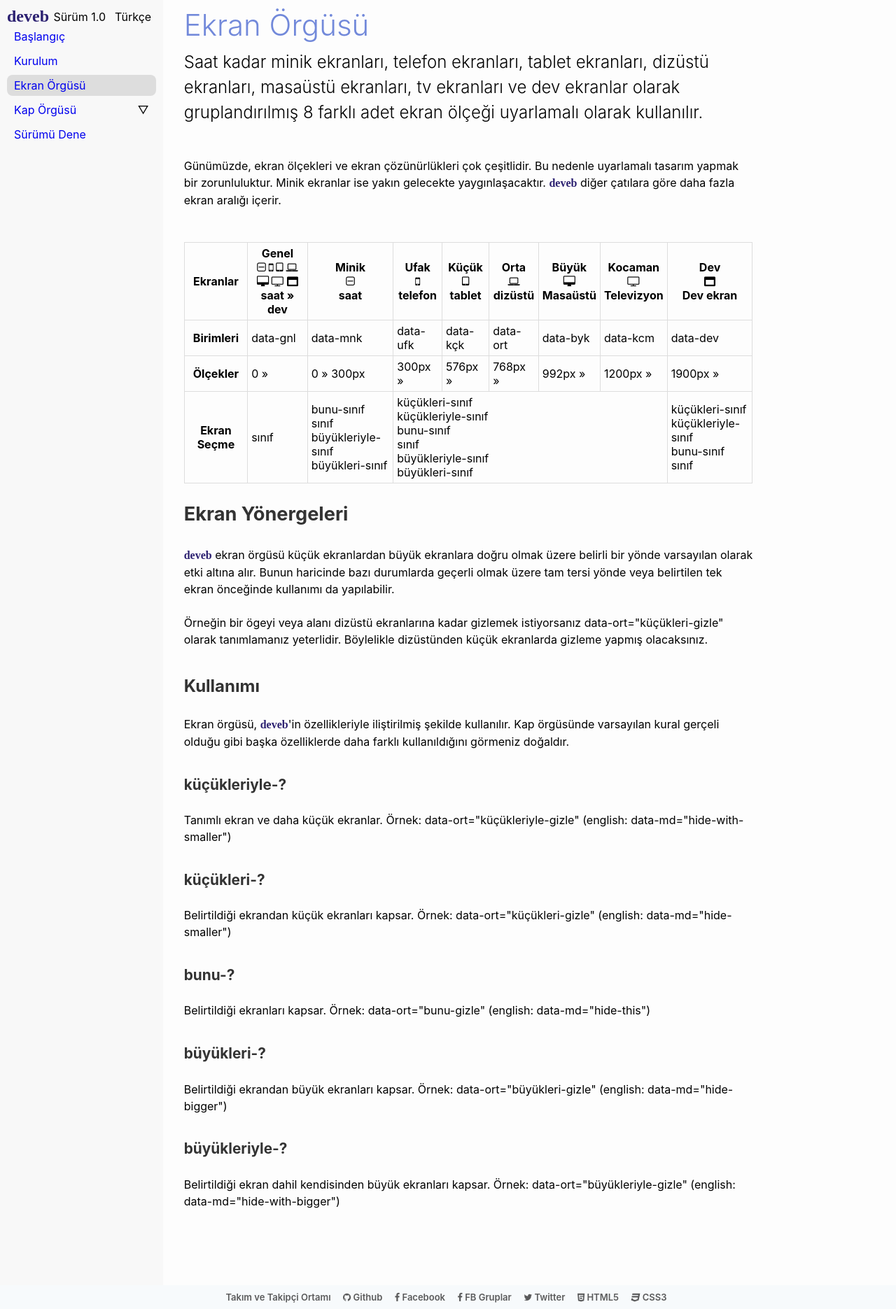
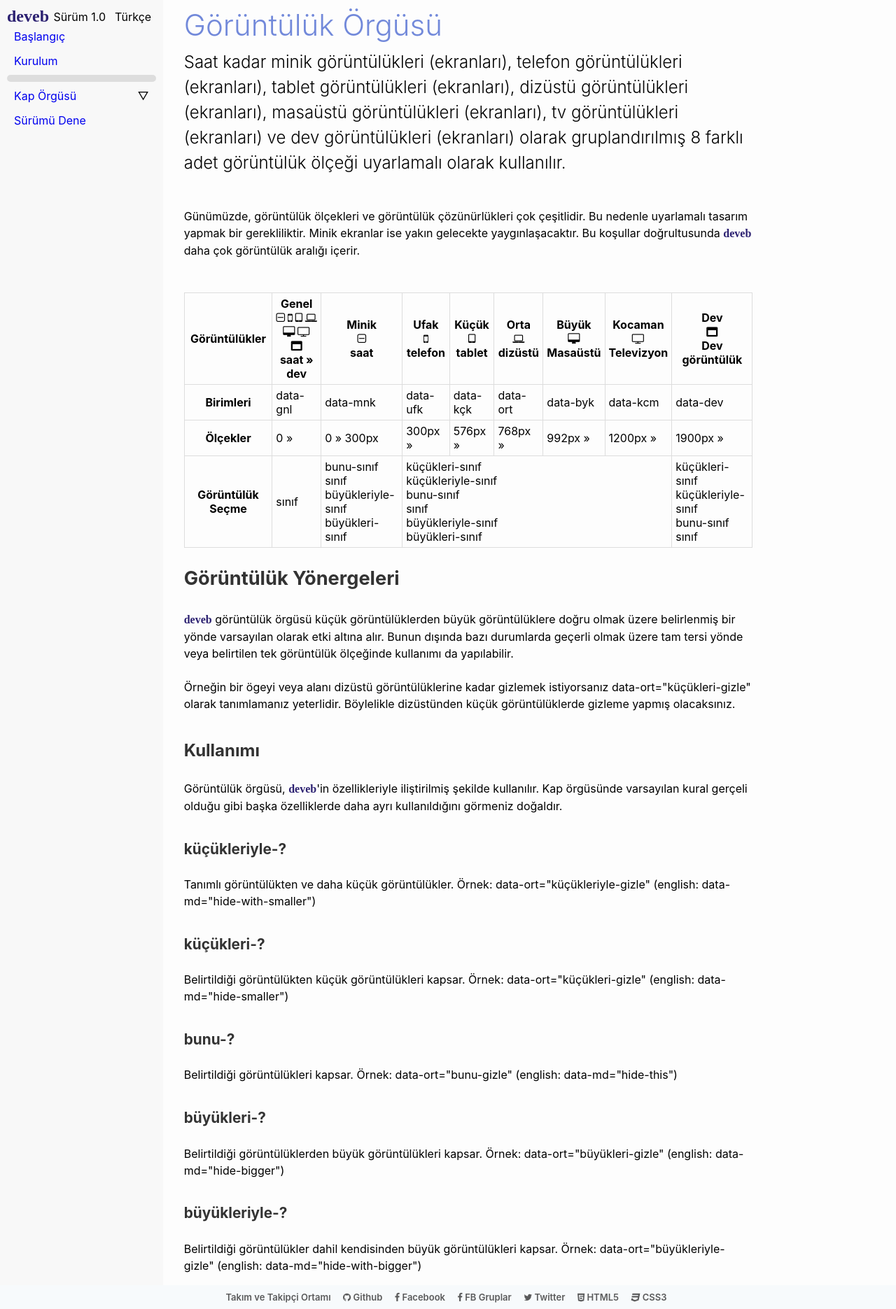
Before and after one commit to data-deveb/data-deveb.github.io, a Jekyll site: the page built from 1.0/tr/goruntuluk-orgusu.html, in a window 1280 px wide. Shown: the whole page at 70% size. Built offline with Jekyll 4.4.1, drawn with Linux system fonts in a browser that asks for light colours; some web fonts are replaced.

Commit message:
Türkçeleştirme çalışmaları
Ekran sözcüğü görüntülük sözcüğü ile değiştirilme başlangıcı.

```diff
--- a/1.0/tr/ekran-orgusu.html
+++ b/1.0/tr/goruntuluk-orgusu.html
@@ -1,21 +1,19 @@
 ---
 layout: s1n0/varsayilan
-title: Ekran Örgüsü
+title: Görüntülük Örgüsü
 description: Web tasarımları için flex uyumlu responsive frontend framework olan deveb, ekran örgüsüyle kullanıma hazır.
 ---
 <p class="girlik">
-  Saat kadar minik ekranları, telefon ekranları, tablet ekranları, dizüstü ekranları,
-  masaüstü ekranları, tv ekranları ve dev ekranlar olarak gruplandırılmış
-  8 farklı adet ekran ölçeği uyarlamalı olarak kullanılır.
+  Saat kadar minik görüntülükleri (ekranları), telefon görüntülükleri (ekranları), tablet görüntülükleri (ekranları), dizüstü görüntülükleri (ekranları), masaüstü görüntülükleri (ekranları), tv görüntülükleri (ekranları) ve dev görüntülükleri (ekranları) olarak gruplandırılmış 8 farklı adet görüntülük ölçeği uyarlamalı olarak kullanılır.
 </p>
 <p>
-  Günümüzde, ekran ölçekleri ve ekran çözünürlükleri çok çeşitlidir. Bu nedenle uyarlamalı tasarım yapmak bir zorunluluktur. Minik ekranlar ise yakın gelecekte yaygınlaşacaktır. <span class="simget">deveb</span> diğer çatılara göre daha fazla ekran aralığı içerir.
+  Günümüzde, görüntülük ölçekleri ve görüntülük çözünürlükleri çok çeşitlidir. Bu nedenle uyarlamalı tasarım yapmak bir gerekliliktir. Minik ekranlar ise yakın gelecekte yaygınlaşacaktır. Bu koşullar doğrultusunda <span class="simget">deveb</span> daha çok görüntülük aralığı içerir.
 </p>
 <p></p>
 <table class="tablo">
   <thead>
     <tr>
-      <th>Ekranlar</th>
+      <th>Görüntülükler</th>
       <th>
         Genel <br>
         <i class="fa fa-minus-square-o" aria-hidden="true"></i>
@@ -60,7 +58,7 @@ description: Web tasarımları için flex uyumlu responsive frontend framework o
       <th>
         Dev <br>
         <i class="fa fa-window-maximize" aria-hidden="true"></i>
-        <br><span data-metin="olumlu ince">Dev ekran</span>
+        <br><span data-metin="olumlu ince">Dev görüntülük</span>
       </th>
     </tr>
   </thead>
@@ -88,7 +86,7 @@ description: Web tasarımları için flex uyumlu responsive frontend framework o
       <td>1900px »</td>
     </tr>
     <tr>
-      <th>Ekran Seçme</th>
+      <th>Görüntülük Seçme</th>
       <td><span data-metin="ana gri">sınıf</span></td>
       <td>bunu-<span data-metin="ana gri">sınıf</span><br><span data-metin="ana gri">sınıf</span><br>büyükleriyle-<span data-metin="ana gri">sınıf</span><br>büyükleri-<span data-metin="ana gri">sınıf</span></td>
       <td colspan="5">küçükleri-<span data-metin="ana gri">sınıf</span><br>küçükleriyle-<span data-metin="ana gri">sınıf</span><br>bunu-<span data-metin="ana gri">sınıf</span><br><span data-metin="ana gri">sınıf</span><br>büyükleriyle-<span data-metin="ana gri">sınıf</span><br>büyükleri-<span data-metin="ana gri">sınıf</span></td>
@@ -97,47 +95,47 @@ description: Web tasarımları için flex uyumlu responsive frontend framework o
   </tbody>
 </table>
 
-<h3>Ekran Yönergeleri</h3>
+<h3>Görüntülük Yönergeleri</h3>
 
 <p>
-  <span class="simget">deveb</span> ekran örgüsü küçük ekranlardan büyük ekranlara
-  doğru olmak üzere belirli bir yönde varsayılan olarak etki altına alır. Bunun
-  haricinde bazı durumlarda geçerli olmak üzere tam tersi yönde veya belirtilen
-  tek ekran önceğinde kullanımı da yapılabilir.
+  <span class="simget">deveb</span> görüntülük örgüsü küçük görüntülüklerden büyük görüntülüklere
+  doğru olmak üzere belirlenmiş bir yönde varsayılan olarak etki altına alır. Bunun
+  dışında bazı durumlarda geçerli olmak üzere tam tersi yönde veya belirtilen
+  tek görüntülük ölçeğinde kullanımı da yapılabilir.
   <br><br>
-  Örneğin bir ögeyi veya alanı dizüstü ekranlarına kadar gizlemek istiyorsanız
+  Örneğin bir ögeyi veya alanı dizüstü görüntülüklerine kadar gizlemek istiyorsanız
   <span data-metin="ana">data-ort="küçükleri-gizle"</span> olarak tanımlamanız yeterlidir.
-  Böylelikle dizüstünden küçük ekranlarda gizleme yapmış olacaksınız.
+  Böylelikle dizüstünden küçük görüntülüklerde gizleme yapmış olacaksınız.
 </p>
 
 <h4>Kullanımı</h4>
 <p>
-  Ekran örgüsü, <span class="simget">deveb</span>'in özellikleriyle iliştirilmiş
+  Görüntülük örgüsü, <span class="simget">deveb</span>'in özellikleriyle iliştirilmiş
   şekilde kullanılır. Kap örgüsünde varsayılan kural gerçeli olduğu gibi başka
-  özelliklerde daha farklı kullanıldığını görmeniz doğaldır.
+  özelliklerde daha ayrı kullanıldığını görmeniz doğaldır.
 </p>
 <h5>küçükleriyle-?</h5>
 <p>
-  Tanımlı ekran ve daha küçük ekranlar. Örnek:
+  Tanımlı görüntülükten ve daha küçük görüntülükler. Örnek:
   data-ort="küçükleriyle-gizle" (english: data-md="hide-with-smaller")
 </p>
 <h5>küçükleri-?</h5>
 <p>
-  Belirtildiği ekrandan küçük ekranları kapsar. Örnek: data-ort="küçükleri-gizle"
+  Belirtildiği görüntülükten küçük görüntülükleri kapsar. Örnek: data-ort="küçükleri-gizle"
   (english: data-md="hide-smaller")
 </p>
 <h5>bunu-?</h5>
 <p>
-  Belirtildiği ekranları kapsar. Örnek: data-ort="bunu-gizle"
+  Belirtildiği görüntülükleri kapsar. Örnek: data-ort="bunu-gizle"
   (english: data-md="hide-this")
 </p>
 <h5>büyükleri-?</h5>
 <p>
-  Belirtildiği ekrandan büyük ekranları kapsar. Örnek: data-ort="büyükleri-gizle"
+  Belirtildiği görüntülüklerden büyük görüntülükleri kapsar. Örnek: data-ort="büyükleri-gizle"
   (english: data-md="hide-bigger")
 </p>
 <h5>büyükleriyle-?</h5>
 <p>
-  Belirtildiği ekran dahil kendisinden büyük ekranları kapsar. Örnek:
+  Belirtildiği görüntülükler dahil kendisinden büyük görüntülükleri kapsar. Örnek:
   data-ort="büyükleriyle-gizle" (english: data-md="hide-with-bigger")
 </p>
--- a/_includes/s1n0/dallik.html
+++ b/_includes/s1n0/dallik.html
@@ -4,7 +4,7 @@
     {% assign dil = 'tr' %}
     {% assign baslangic = 'Başlangıç' %}
     {% assign kurulum = 'Kurulum' %}
-    {% assign ekran_orgusu = 'Ekran Örgüsü' %}
+    {% assign goruntuluk_orgusu = 'Görüntülük Örgüsü' %}
     {% assign kap_orgusu = 'Kap Örgüsü' %}
       {% assign parca_duzeni = 'Parça Düzeni' %}
       {% assign dizem_duzeni = 'Dizem Düzeni' %}
@@ -22,7 +22,7 @@
     {% assign dil = 'en' %}
     {% assign baslangic = 'Start' %}
     {% assign kurulum = 'Installation' %}
-    {% assign ekran_orgusu = 'Screen System' %}
+    {% assign goruntuluk_orgusu = 'Screen System' %}
     {% assign kap_orgusu = 'Grid System' %}
       {% assign parca_duzeni = 'Piece Layout' %}
       {% assign dizem_duzeni = 'Rhythm Layout' %}
@@ -48,8 +48,8 @@
     <li class="{% if page.url contains '/kurulum' %}etkin{% endif %}">
       <a href="/1.0/{{ dil }}/kurulum">{{ kurulum }}</a>
     </li>
-    <li class="{% if page.url contains '/ekran-orgusu' %}etkin{% endif %}">
-      <a href="/1.0/{{ dil }}/ekran-orgusu">{{ ekran_orgusu }}</a>
+    <li class="{% if page.url contains '/goruntuluk-orgusu' %}etkin{% endif %}">
+      <a href="/1.0/{{ dil }}/goruntuluk-orgusu">{{ ekran_orgusu }}</a>
     </li>
     <li class="{% if page.url contains '/kap-orgusu' %}etkin{% endif %}">
       <a href="/1.0/{{ dil }}/kap-orgusu">{{ kap_orgusu }}</a>
```
